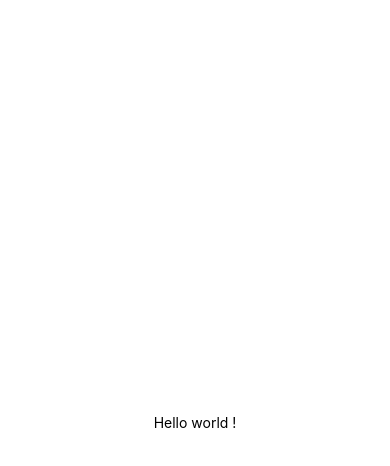
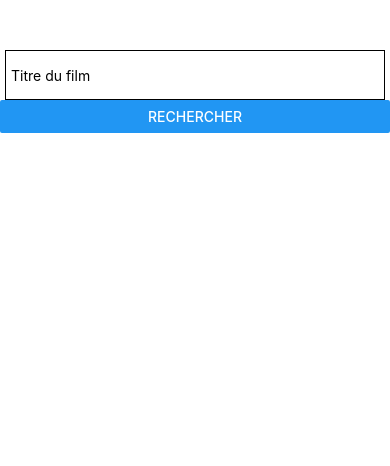
Before and after one commit to BeatriceBRIAND/MoviesAndMe, a React Native app: screen / in a window 390 px wide. Shown: the top 466 px of the page. Built offline with nearby package versions, Linux system fonts and the light colour scheme.

Commit message:
commit du style

```diff
--- a/App.js
+++ b/App.js
@@ -1,21 +1,11 @@
-import { StatusBar } from 'expo-status-bar';
+//App.js
 import React from 'react';
-import { StyleSheet, Text, View } from 'react-native';
+import Search from './Components/Search';
 
-export default function App() {
-  return (
-    <View style={styles.container}>
-      <Text>Hello world !</Text>
-      <StatusBar style="auto" />
-    </View>
-  );
+export default class App extends React.Component {
+  render(){
+   return (
+      <Search/>
+    )
+  }
 }
-
-const styles = StyleSheet.create({
-  container: {
-    flex: 1,
-    backgroundColor: '#fff',
-    alignItems: 'center',
-    justifyContent: 'center',
-  },
-});
--- /dev/null
+++ b/Components/Search.js
@@ -0,0 +1,30 @@
+//Components/Search.js
+import React from 'react'
+import { StyleSheet, Button, TextInput, View } from 'react-native'
+
+
+
+class Search extends React.Component {
+    render() {
+        return (
+            //Ici on retourne des éléments graphiques de nottre component custom Search
+            <View style={{marginTop: 50}}>
+                <TextInput style={styles.textinput} placeholder='Titre du film'/>
+                <Button style={styles.textinput} title='Rechercher' onPress={() => {}}/>
+            </View>
+        )
+    }
+}
+
+const styles = StyleSheet.create( {
+    textinput: {
+        marginLeft: 5,
+        marginRight: 5,
+        height: 50,
+        borderColor: '#000000',
+        borderWidth: 1,
+        paddingLeft:5
+    }
+})
+
+export default Search
```
